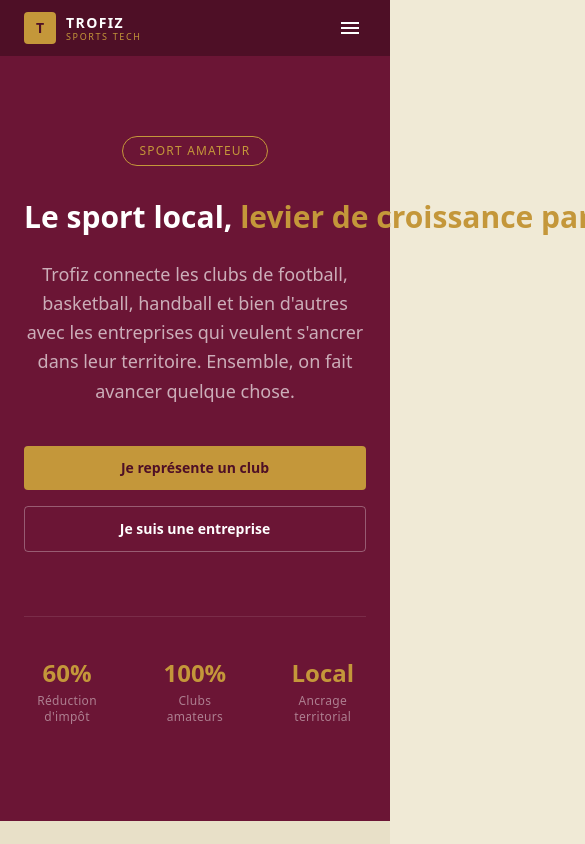
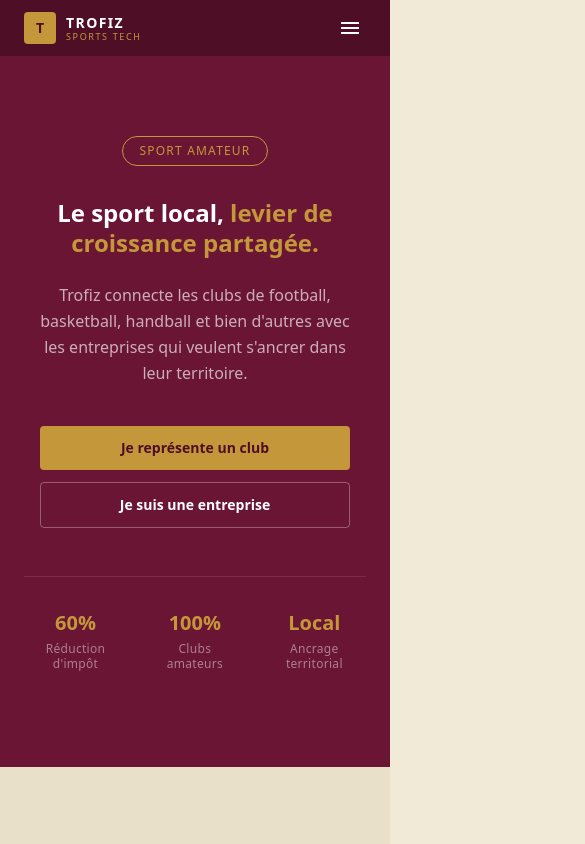
Before and after one commit to floroudier/trofiz, a Next.js app: page / in a window 390 px wide. Shown: the top 844 px of the page, 585 px wide, since content can reach past the window. Built offline with nearby package versions, Linux system fonts and the light colour scheme.

Commit message:
fix: mobile responsive across all components

```diff
--- a/components/Contact.tsx
+++ b/components/Contact.tsx
@@ -83,7 +83,7 @@ export default function Contact({ defaultType }: ContactProps) {
               ))}
             </div>
 
-            <div className="grid grid-cols-2 gap-4">
+            <div className="grid grid-cols-1 sm:grid-cols-2 gap-4">
               <input
                 name="nom"
                 placeholder="Nom"
--- a/components/ForClubs.tsx
+++ b/components/ForClubs.tsx
@@ -13,7 +13,7 @@ export default function ForClubs({ onCtaClick }: ForClubsProps) {
           >
             Pour les clubs
           </div>
-          <h2 className="text-white text-3xl font-semibold mb-6 leading-snug">
+          <h2 className="text-white text-2xl md:text-3xl font-semibold mb-6 leading-snug">
             Votre club mérite un budget à la hauteur de ce qu'il apporte.
           </h2>
           <p className="text-white/65 text-base leading-relaxed mb-8">
--- a/components/ForSponsors.tsx
+++ b/components/ForSponsors.tsx
@@ -45,7 +45,7 @@ export default function ForSponsors({ onCtaClick }: ForSponsorsProps) {
           >
             Pour les entreprises
           </div>
-          <h2 style={{ color: "var(--charcoal)" }} className="text-3xl font-semibold mb-6 leading-snug">
+          <h2 style={{ color: "var(--charcoal)" }} className="text-2xl md:text-3xl font-semibold mb-6 leading-snug">
             Un investissement local avec un retour fiscal immédiat.
           </h2>
           <p style={{ color: "var(--text-mid)" }} className="text-base leading-relaxed mb-8">
--- a/components/Hero.tsx
+++ b/components/Hero.tsx
@@ -14,40 +14,41 @@ export default function Hero({ onClubClick, onSponsorClick }: HeroProps) {
           Sport amateur
         </div>
 
-        <h1 className="text-white text-3xl md:text-4xl font-semibold leading-tight mb-6 whitespace-nowrap">
-          Le sport local, <em style={{ color: "var(--gold)" }} className="not-italic">levier de croissance partagée.</em>
+        <h1 className="text-white text-2xl sm:text-3xl md:text-4xl font-semibold leading-tight mb-6">
+          Le sport local,{" "}
+          <em style={{ color: "var(--gold)" }} className="not-italic">levier de croissance partagée.</em>
         </h1>
 
-        <p className="text-white/65 text-lg leading-relaxed max-w-xl mx-auto mb-10">
+        <p className="text-white/65 text-base leading-relaxed max-w-xl mx-auto mb-10 px-2">
           Trofiz connecte les clubs de football, basketball, handball et bien d'autres
-          avec les entreprises qui veulent s'ancrer dans leur territoire. Ensemble, on fait avancer quelque chose.
+          avec les entreprises qui veulent s'ancrer dans leur territoire.
         </p>
 
-        <div className="flex flex-col sm:flex-row gap-4 justify-center">
+        <div className="flex flex-col sm:flex-row gap-3 justify-center px-4">
           <button
             onClick={() => { onClubClick(); document.getElementById("contact")?.scrollIntoView({ behavior: "smooth" }); }}
             style={{ background: "var(--gold)", color: "var(--bordeaux-dark)" }}
-            className="px-8 py-3 rounded font-semibold text-sm hover:opacity-90 transition-opacity"
+            className="w-full sm:w-auto px-8 py-3 rounded font-semibold text-sm hover:opacity-90 transition-opacity"
           >
             Je représente un club
           </button>
           <button
             onClick={() => { onSponsorClick(); document.getElementById("contact")?.scrollIntoView({ behavior: "smooth" }); }}
-            className="px-8 py-3 rounded font-semibold text-sm border border-white/30 text-white hover:bg-white/10 transition-colors"
+            className="w-full sm:w-auto px-8 py-3 rounded font-semibold text-sm border border-white/30 text-white hover:bg-white/10 transition-colors"
           >
             Je suis une entreprise
           </button>
         </div>
 
-        <div className="flex justify-center gap-12 mt-16 pt-10 border-t border-white/10">
+        <div className="flex justify-center gap-6 sm:gap-12 mt-12 pt-8 border-t border-white/10">
           {[
             { val: "60%", label: "Réduction d'impôt" },
             { val: "100%", label: "Clubs amateurs" },
             { val: "Local", label: "Ancrage territorial" },
           ].map(({ val, label }) => (
-            <div key={label}>
-              <div style={{ color: "var(--gold)" }} className="text-2xl font-semibold">{val}</div>
-              <div className="text-white/45 text-xs mt-1 tracking-wide">{label}</div>
+            <div key={label} className="text-center">
+              <div style={{ color: "var(--gold)" }} className="text-xl sm:text-2xl font-semibold">{val}</div>
+              <div className="text-white/45 text-xs mt-1 tracking-wide leading-tight">{label}</div>
             </div>
           ))}
         </div>
--- a/components/Manifesto.tsx
+++ b/components/Manifesto.tsx
@@ -9,7 +9,7 @@ export default function Manifesto() {
           Notre conviction
         </div>
 
-        <blockquote style={{ color: "var(--charcoal)" }} className="text-2xl md:text-3xl font-light leading-relaxed mb-8">
+        <blockquote style={{ color: "var(--charcoal)" }} className="text-xl md:text-3xl font-light leading-relaxed mb-8">
           "Des milliers de clubs franciliens font vivre le sport de quartier.{" "}
           <span style={{ color: "var(--bordeaux)" }} className="font-medium">
             Ils manquent de moyens, pas de valeur.
```
